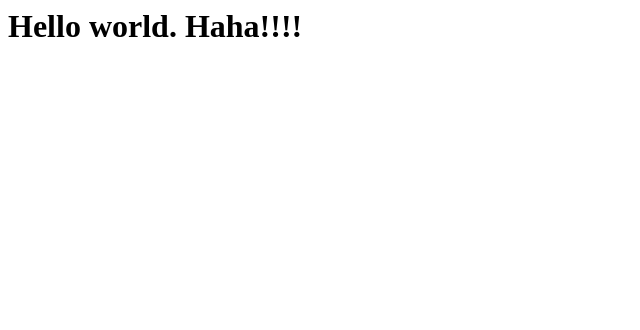
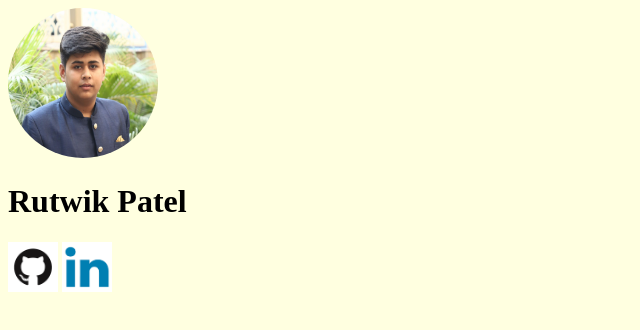
Before and after one commit to RutwikPatel13/RutwikPatel13.github.io, a plain HTML site: page index.html in a window 1280 px wide. Shown: the whole page, without its empty margins (0-640 px from the left). Drawn offline with Linux system fonts and the light colour scheme.

Commit message:
Add main content.

```diff
--- a/index.html
+++ b/index.html
@@ -1,8 +1,41 @@
+<!DOCTYPE html>
 <html>
-	<head>
-		<title>Rutwik's Website</title>
-	</head>
-	<body>
-		<h1>Hello world. Haha!!!!</h1>
-	</body>
+
+<head>
+  <title>Rutwik Patel</title>
+  <style>
+    body {
+      background-color: lightyellow
+    }
+
+    maincontent {
+      margin:0 auto;
+    }
+
+    .img {
+      width: 150px;
+      height: 150px;
+      border-radius: 50%;
+      background-color:lightyellow;
+    }
+
+    .img1 {
+      width: 50px;
+      height: 50px;
+    }
+  </style>
+</head>
+
+<body>
+  <div class="maincontent">
+
+    <img src="images/meimg.jpg" class="img">
+    <h1>Rutwik Patel</h1>
+    <div class="social-icons">
+      <a href="https://github.com/RutwikPatel13"><img src="images/gitimg.png" alt="" class="img1" title="Github"></a>
+      <a href="https://www.linkedin.com/in/rutwikpatel13"><img src="images/linimg.png" alt="" class="img1" title="Linkedin"></a>
+    </div>
+
+  </div>
+</body>
 </html>
```
Also changed, not shown: images/gitimg.png (added), images/linimg.png (added), images/meimg.JPG (added).
